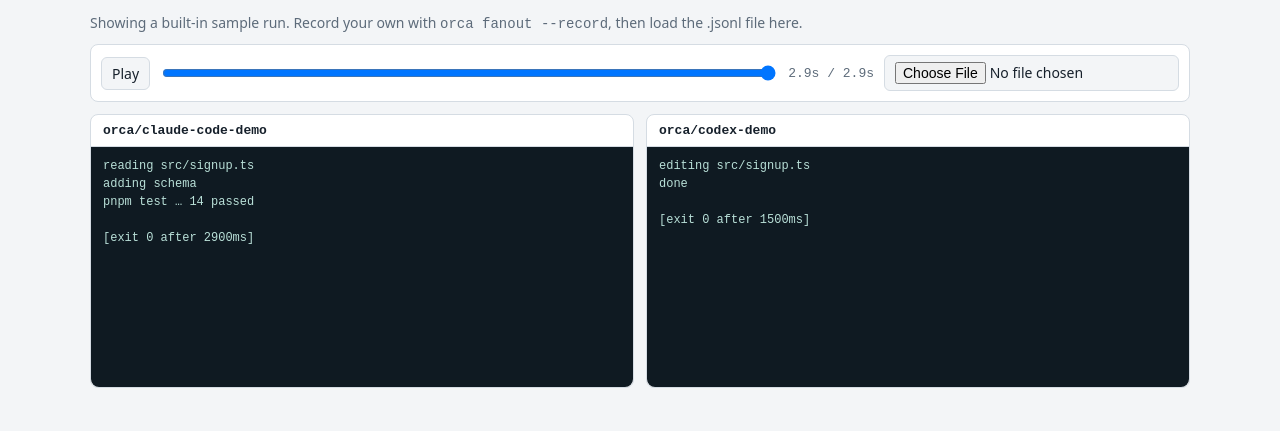
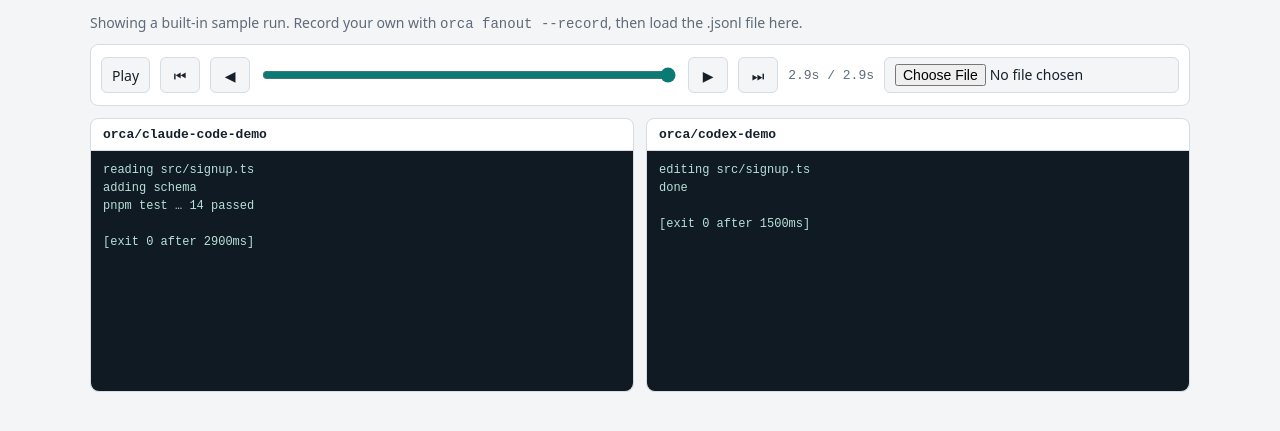
Before and after one commit to msharsha565-create/nexus-orca, a website: page docs/replay.html in a window 1280 px wide. Shown: the part 49-480 px from the top of the page. Drawn offline with Linux system fonts and the light colour scheme.

Commit message:
Replay page: bigger scrubber and step buttons

```diff
--- a/docs/replay.html
+++ b/docs/replay.html
@@ -8,7 +8,8 @@ body{margin:0;background:var(--bg);color:var(--ink);font:14px system-ui;padding:
 main{max-width:1100px;margin:0 auto;display:flex;flex-direction:column;gap:12px}
 h1{font-size:22px;margin:0}p{color:var(--muted);margin:4px 0 0}
 .bar{display:flex;gap:10px;align-items:center;flex-wrap:wrap;background:var(--panel);border:1px solid var(--line);border-radius:8px;padding:10px}
-.bar input[type=range]{flex:1;min-width:160px}
+.bar input[type=range]{flex:1;min-width:160px;height:36px;accent-color:var(--accent);cursor:pointer;touch-action:pan-y}
+.bar button{min-width:40px;min-height:36px}
 button,input[type=file]{font:inherit;color:var(--ink);background:var(--bg);border:1px solid var(--line);border-radius:6px;padding:6px 10px}
 button{cursor:pointer}#t{font:13px ui-monospace,monospace;color:var(--muted)}
 .grid{display:grid;grid-template-columns:repeat(auto-fit,minmax(min(100%,320px),1fr));gap:12px}
@@ -18,7 +19,7 @@ pre{margin:0;height:220px;overflow:auto;background:var(--term);color:var(--term-
 </style></head><body><main>
 <h1>NexusOrca Replay</h1>
 <p id="src">Showing a built-in sample run. Record your own with <code>orca fanout --record</code>, then load the .jsonl file here.</p>
-<div class="bar"><button id="play">Play</button><input id="seek" type="range" min="0" max="100" value="0" aria-label="Scrub"><span id="t">0.0s</span>
+<div class="bar"><button id="play">Play</button><button id="start" aria-label="Jump to start">⏮</button><button id="back" aria-label="Back half a second">◀</button><input id="seek" type="range" min="0" max="100" value="0" aria-label="Scrub"><button id="fwd" aria-label="Forward half a second">▶</button><button id="end" aria-label="Jump to end">⏭</button><span id="t">0.0s</span>
 <input id="file" type="file" accept=".jsonl" aria-label="Load recording"></div>
 <div class="grid" id="grid"></div>
 <script>
@@ -37,6 +38,9 @@ function render(ms){const cards={};$('#grid').replaceChildren();
    d.innerHTML='<h3></h3><pre></pre>';d.firstChild.textContent=f.branch;$('#grid').append(d);c=cards[f.branch]=d.querySelector('pre')}
   if(f.type==='data')c.textContent+=f.chunk;if(f.type==='exit')c.textContent+='\n[exit '+f.code+' after '+f.durationMs+'ms]\n'}
  $('#t').textContent=(ms/1000).toFixed(1)+'s / '+(span/1000).toFixed(1)+'s'}
+const goto=ms=>{const v=Math.max(0,Math.min(100,100*ms/span));$('#seek').value=v;render(span*v/100)};
+const now=()=>span*$('#seek').value/100;
+$('#start').onclick=()=>goto(0);$('#end').onclick=()=>goto(span);$('#back').onclick=()=>goto(now()-500);$('#fwd').onclick=()=>goto(now()+500);
 $('#seek').oninput=e=>render(span*e.target.value/100);
 $('#play').onclick=()=>{if(timer){clearInterval(timer);timer=null;$('#play').textContent='Play';return}
  if(+$('#seek').value>=100)$('#seek').value=0;$('#play').textContent='Pause';
```
